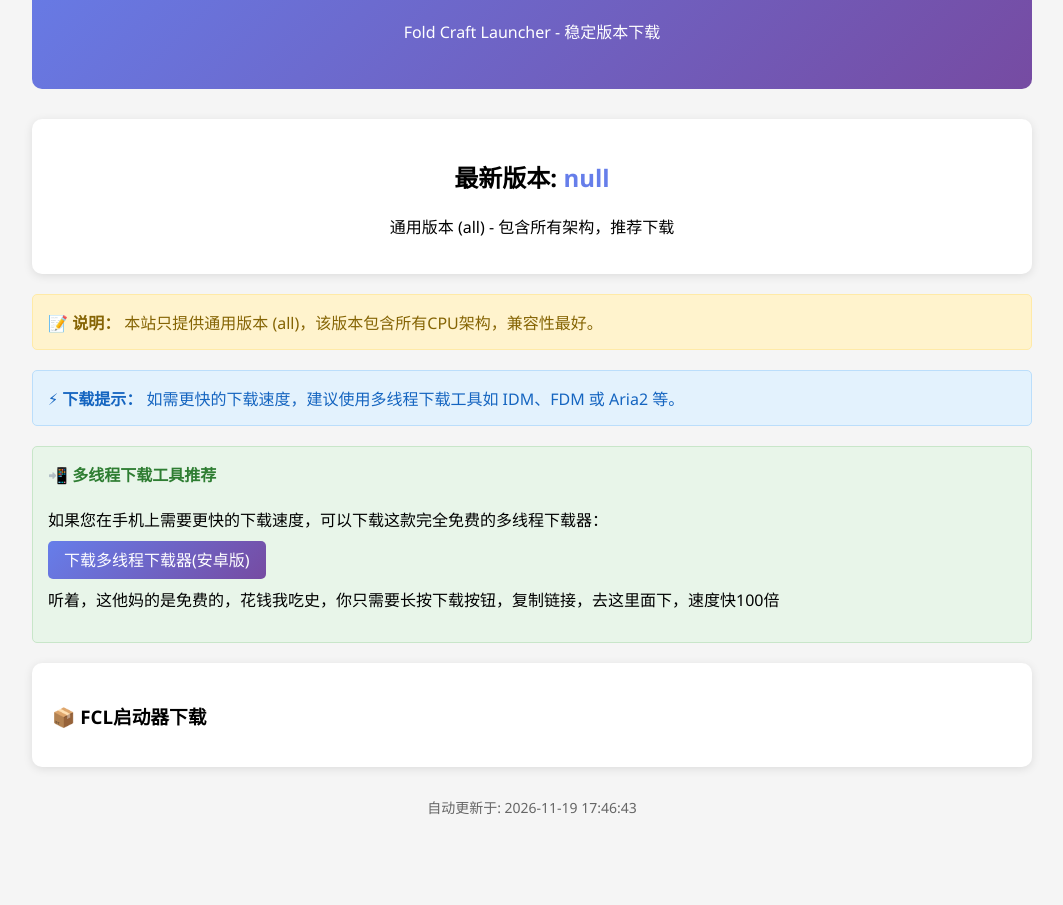
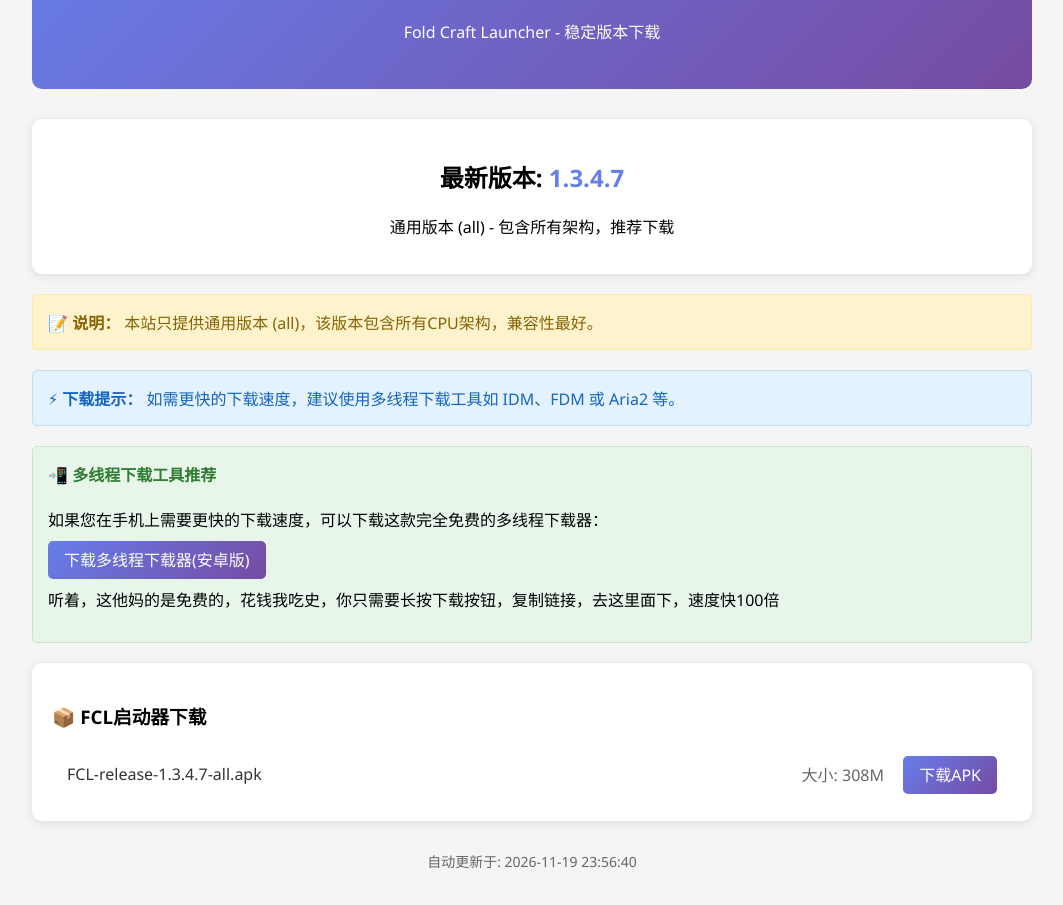
Before and after one commit to 4646hdh/hghghghgh, a plain HTML site: page web/index.html in a window 1280 px wide. Shown: the part 120-1025 px from the top of the page, without its empty margins (108-1171 px from the left). Before the commit the page ends 971 px from the top, so only its background shows below. Drawn offline with Linux system fonts and the light colour scheme.

Commit message:
自动更新到版本 1.3.4.7

```diff
--- a/web/index.html
+++ b/web/index.html
@@ -113,7 +113,7 @@
     </div>
 
     <div class="version-info">
-        <h2>最新版本: <span style="color: #667eea;">null</span></h2>
+        <h2>最新版本: <span style="color: #667eea;">1.3.4.7</span></h2>
         <p>通用版本 (all) - 包含所有架构，推荐下载</p>
     </div>
 
@@ -134,10 +134,17 @@
 
     <div class="download-list">
         <h3>📦 FCL启动器下载</h3>
+        <div class="file-item">
+            <div class="file-name">FCL-release-1.3.4.7-all.apk</div>
+            <div>
+                <span style="color: #666; margin-right: 15px;">大小: 308M</span>
+                <a href="apk_files/FCL-release-1.3.4.7-all.apk" class="download-btn" download>下载APK</a>
+            </div>
+        </div>
     </div>
 
     <div class="footer">
-        <p>自动更新于: 2026-11-19 17:46:43</p>
+        <p>自动更新于: 2026-11-19 23:56:40</p>
     </div>
 </body>
 </html>
```
Also changed, not shown: 2 other files.
